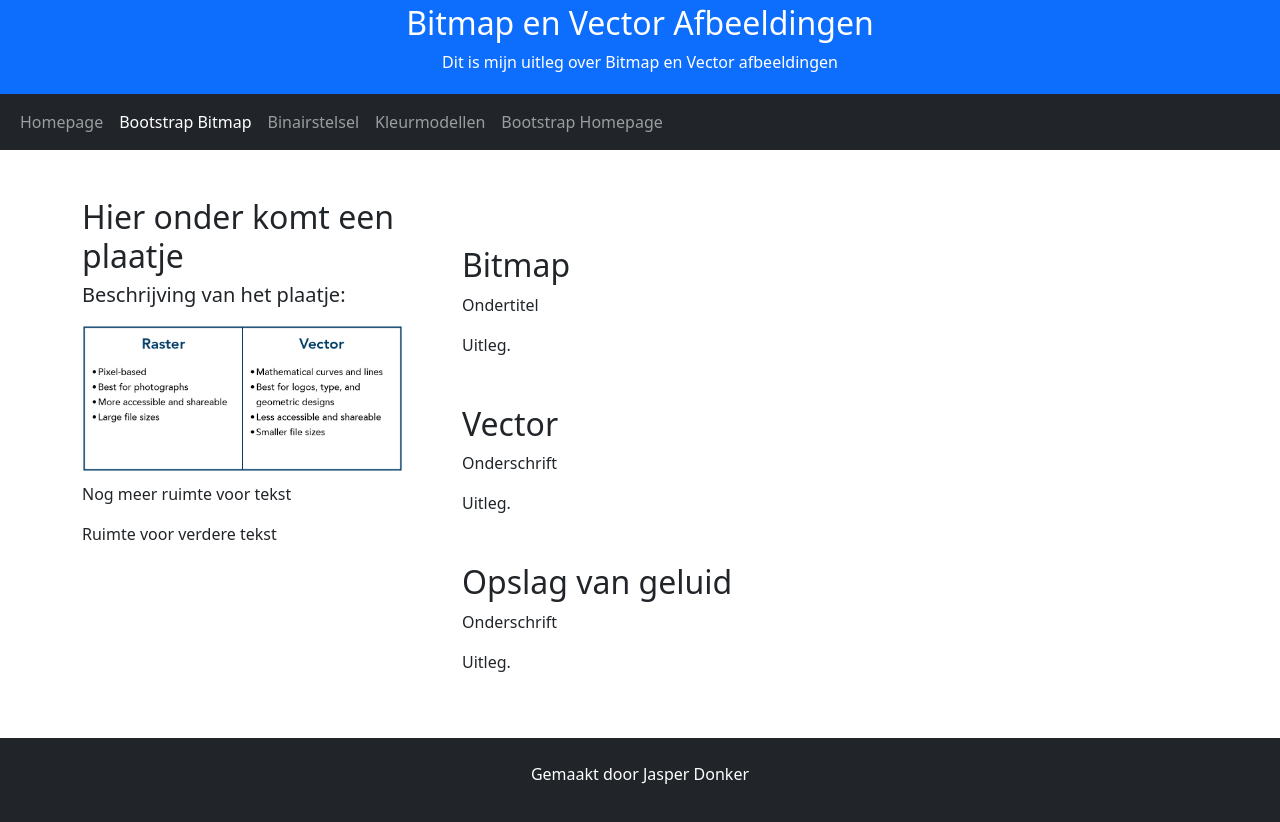
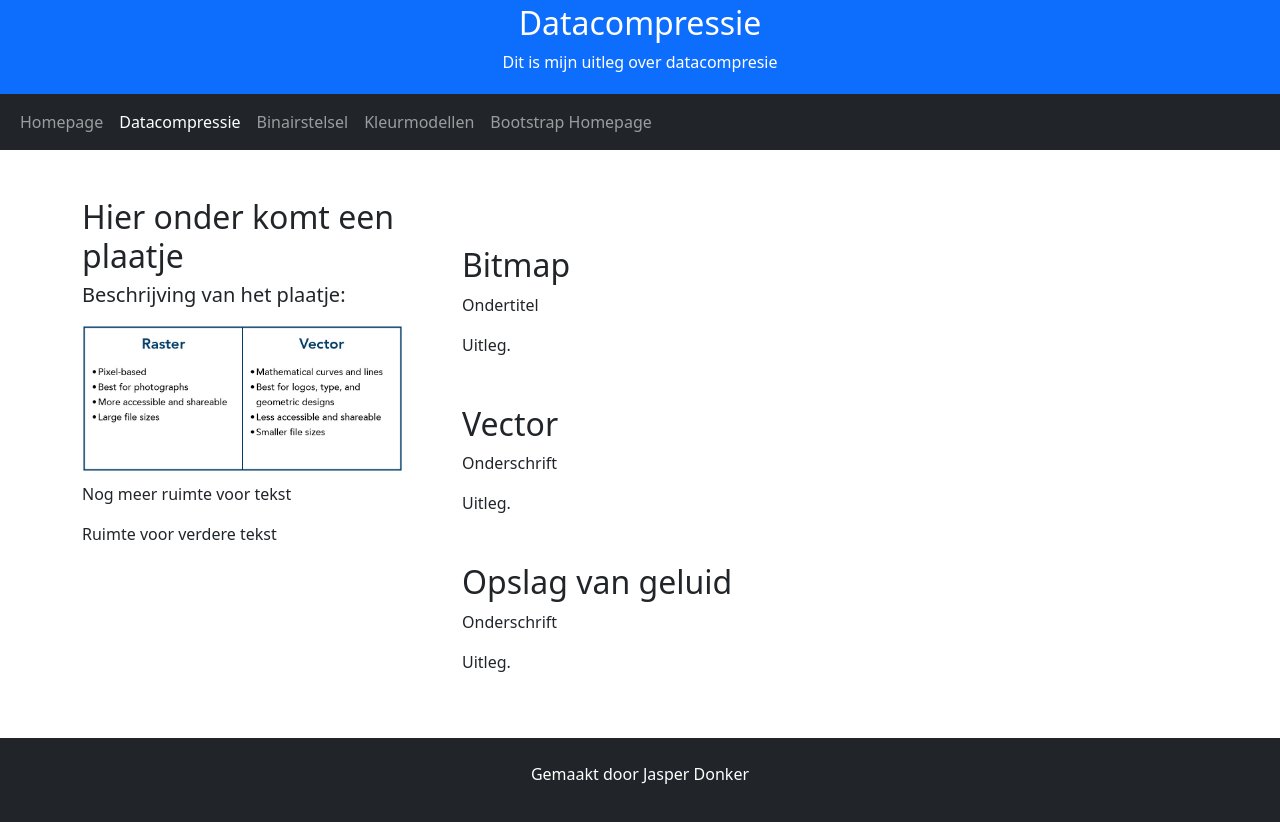
Before and after one commit to Jdotmm/Jdotmm.github.io, a plain HTML site: page bootstrapbitmap.html in a window 1280 px wide. Drawn offline with nearby package versions, Linux system fonts and the light colour scheme.

Commit message:
naam bitmap veranderd in datacompressie

```diff
--- a/bootstrapbitmap.html
+++ b/bootstrapbitmap.html
@@ -1,7 +1,7 @@
 <!DOCTYPE html>
 <html lang="en">
 <head>
-  <title>Bitmap en Vector Afbeeldingen</title>
+  <title>Datacompressie</title>
   <meta charset="utf-8">
   <meta name="viewport" content="width=device-width, initial-scale=1">
   <link href="https://cdn.jsdelivr.net/npm/bootstrap@5.1.3/dist/css/bootstrap.min.css" rel="stylesheet">
@@ -9,8 +9,8 @@
 </head>
 
 <div class="p-1 bg-primary text-white text-center">
-  <h2>Bitmap en Vector Afbeeldingen</h2>
-  <p>Dit is mijn uitleg over Bitmap en Vector afbeeldingen</p>
+  <h2>Datacompressie</h2>
+  <p>Dit is mijn uitleg over datacompresie</p>
 </div>
 
 <nav class="navbar navbar-expand-sm bg-dark navbar-dark">
@@ -20,7 +20,7 @@
         <a class="nav-link" href="index.html">Homepage</a>
       </li>
       <li class="nav-item">
-    	<a class="nav-link active" href="bootstrapbitmap.html">Bootstrap Bitmap</a>
+    	<a class="nav-link active" href="bootstrapbitmap.html">Datacompressie</a>
       </li>
       <li class="nav-item">
         <a class="nav-link" href="bootstrapbinary.html">Binairstelsel</a>
```
Also changed, not shown: bootstrap.html (+1 -1 lines), bootstrapbinary.html (+1 -1 lines), bootstrapkleurmodellen.html (+1 -1 lines).
